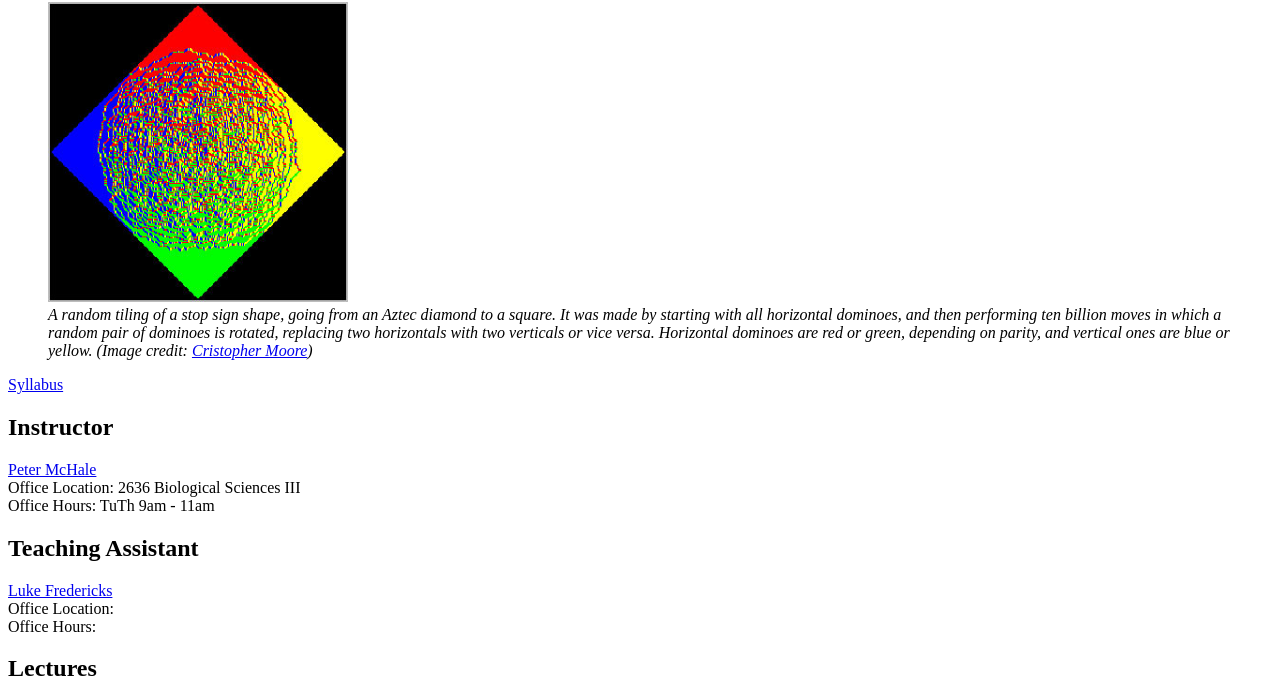
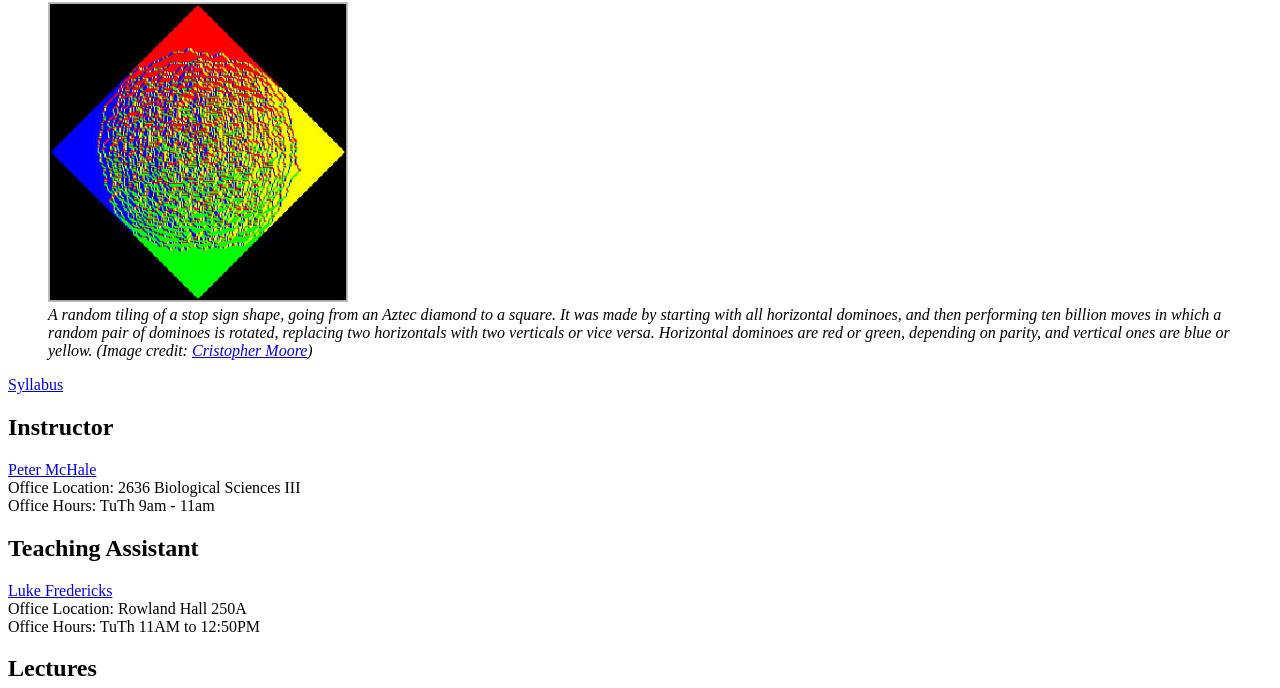
Before and after one commit to petermchale/Math175, a plain HTML site: page index.html in a window 1280 px wide. Shown: the part 112-800 px from the top of the page. Drawn offline with Linux system fonts and the light colour scheme.

Commit message:
Lukes office hours

```diff
--- a/index.html
+++ b/index.html
@@ -39,8 +39,9 @@
             <p>
 
                 <a href="mailto:lrfreder@math.uci.edu">Luke Fredericks</a><br>
-                Office Location: <br>
-                Office Hours: <br>
+                Office Location: Rowland Hall 250A<br>
+                Office Hours: TuTh 11AM to 12:50PM
+<br>
             </p>
         </section>
         <section>
```
